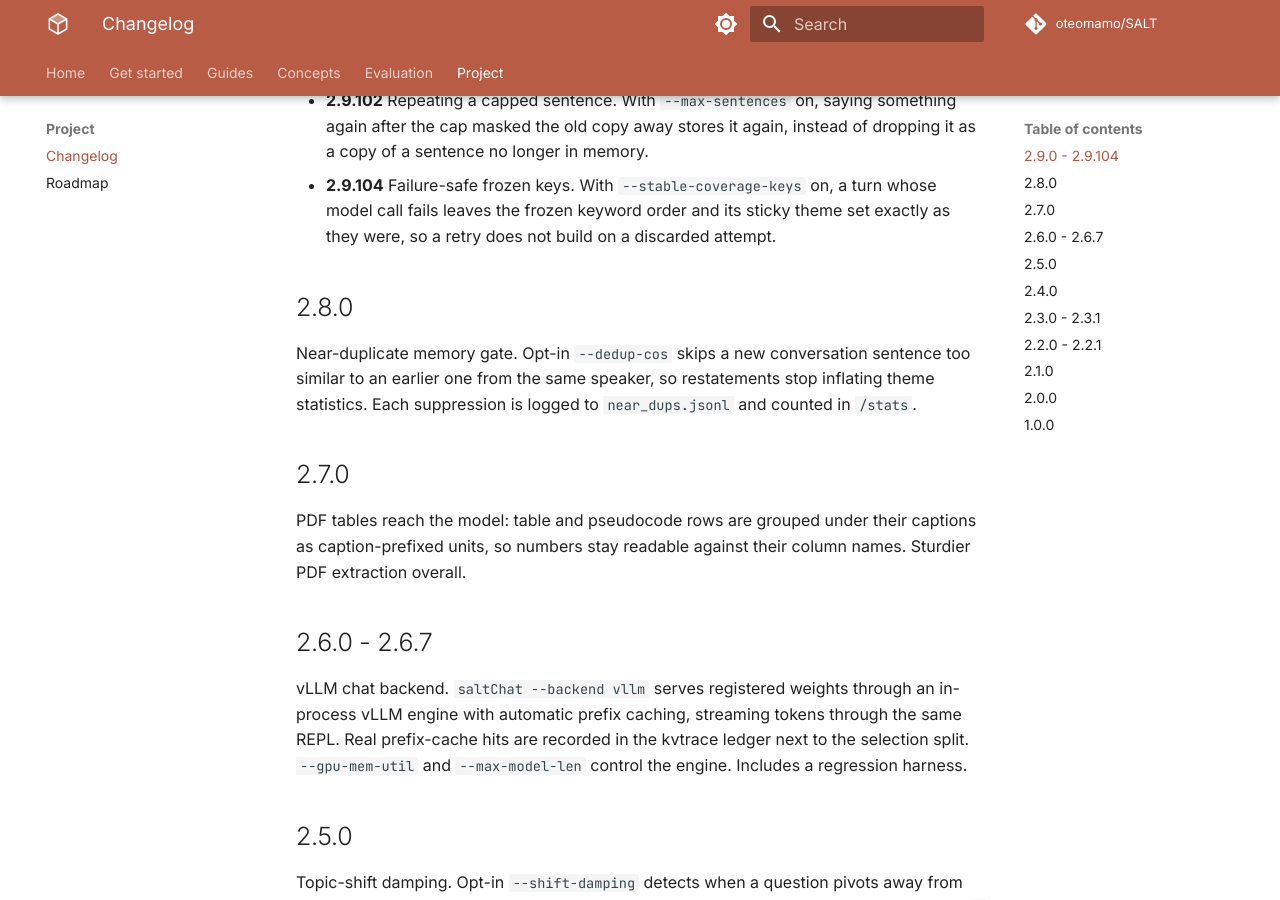
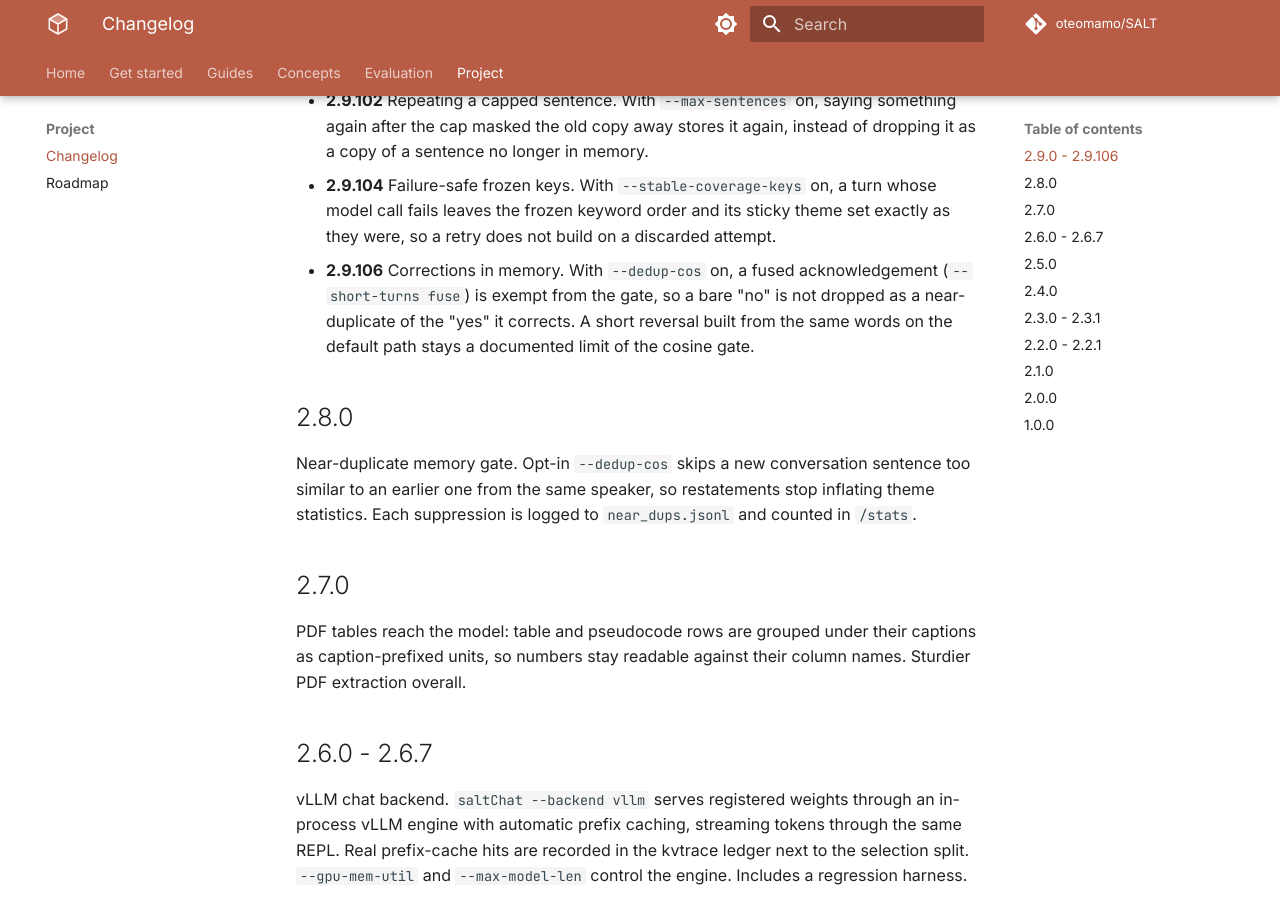
Before and after one commit to oteomamo/SALT, an MkDocs documentation site: the page built from docs/changelog.md, in a window 1280 px wide and 900 px high, scrolled down 1731 px. Built offline with MkDocs 1.6.1 and Material for MkDocs 9.7.7, drawn with Linux system fonts in a browser that asks for light colours; comment, search, counter and statistics services are not loaded; the version menu is left out; some of the changed text lies outside the part shown.

Commit message:
v2.9.106 saltChat: exempt fused acks from the near-dup gate
--short-turns fuse quotes the answered question into a bare ack, so
"yes [in reply to: Q]" and "no [in reply to: Q]" share almost every
word and score above any usable --dedup-cos threshold (0.96 on a real
encoder). The gate would drop the reversal and keep the opposite
decision, so a fused ack now skips it. The general short-reversal case
on the default keep path is documented as a cosine-gate limit.

```diff
--- a/docs/changelog.md
+++ b/docs/changelog.md
@@ -3,7 +3,7 @@
 What each version added. Versions match the git tags on the
 [repository](https://github.com/oteomamo/SALT).
 
-## 2.9.0 - 2.9.104
+## 2.9.0 - 2.9.106
 
 Background ingestion for `saltChat`. The per-turn keyword and embedding
 passes moved off the REPL's critical path onto a worker thread, so long
@@ -76,6 +76,11 @@ Patch releases, grouped where several versions shipped one thing:
   on, a turn whose model call fails leaves the frozen keyword order and
   its sticky theme set exactly as they were, so a retry does not build
   on a discarded attempt.
+- **2.9.106** Corrections in memory. With `--dedup-cos` on, a fused
+  acknowledgement (`--short-turns fuse`) is exempt from the gate, so a
+  bare "no" is not dropped as a near-duplicate of the "yes" it corrects.
+  A short reversal built from the same words on the default path stays a
+  documented limit of the cosine gate.
 
 ## 2.8.0
 
--- a/pyproject.toml
+++ b/pyproject.toml
@@ -4,7 +4,7 @@ build-backend = "setuptools.build_meta"
 
 [project]
 name = "salt"
-version = "2.9.105"
+version = "2.9.106"
 description = "SALT: Salience-Aware Lexical Trie for Long-Context Compression"
 readme = "README.md"
 license = "MIT"
```
Also changed, not shown: README.md (+0 -3 lines), docs/chatbot.md (+5 -1 lines), 1 other file.
